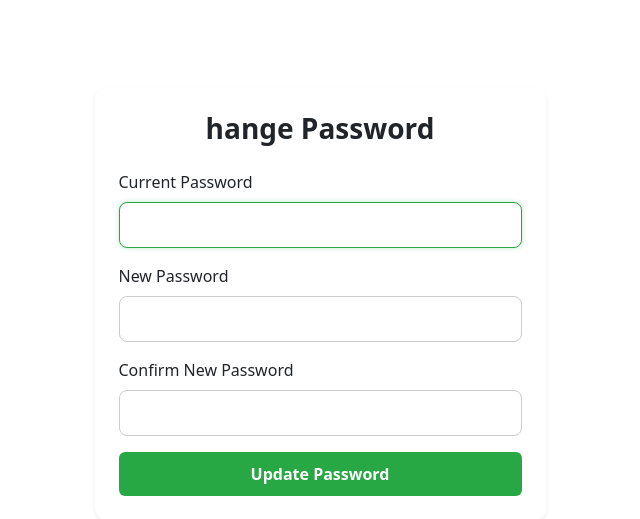
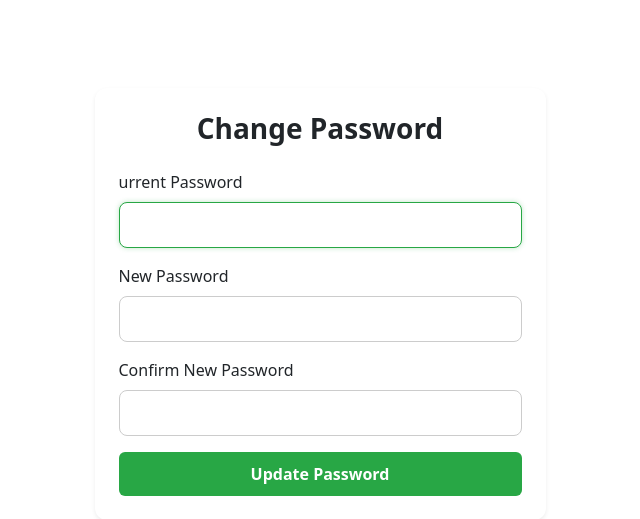
Before and after one commit to NayanMagar1/FYP-guthi-Futsal-Django, a Django app: page /profile/change-password/ in a window 1280 px wide. Shown: the part 65-584 px from the top of the page, without its empty margins (320-960 px from the left). Run offline with Django 5.2, Linux system fonts and the light colour scheme; a user stored in the database is signed in; data comes from the database, SQL or seed files in the repository.

Commit message:
current pw

```diff
--- a/guthi/Templates/change_password.html
+++ b/guthi/Templates/change_password.html
@@ -10,7 +10,7 @@
         <div class="col-md-5">
             <div class="card shadow-sm border-0 p-4">
 
-                <h3 class="text-center mb-4 fw-bold"> hange Password</h3>
+                <h3 class="text-center mb-4 fw-bold"> Change Password</h3>
 
                 <!-- Messages -->
                 {% if messages %}
@@ -26,7 +26,7 @@
 
                     <!-- Old Password -->
                     <div class="mb-3">
-                        <label class="form-label">Current Password</label>
+                        <label class="form-label">urrent Password</label>
                         {{ form.old_password }}
                         {% if form.old_password.errors %}
                             <small class="text-danger">{{ form.old_password.errors }}</small>
```
